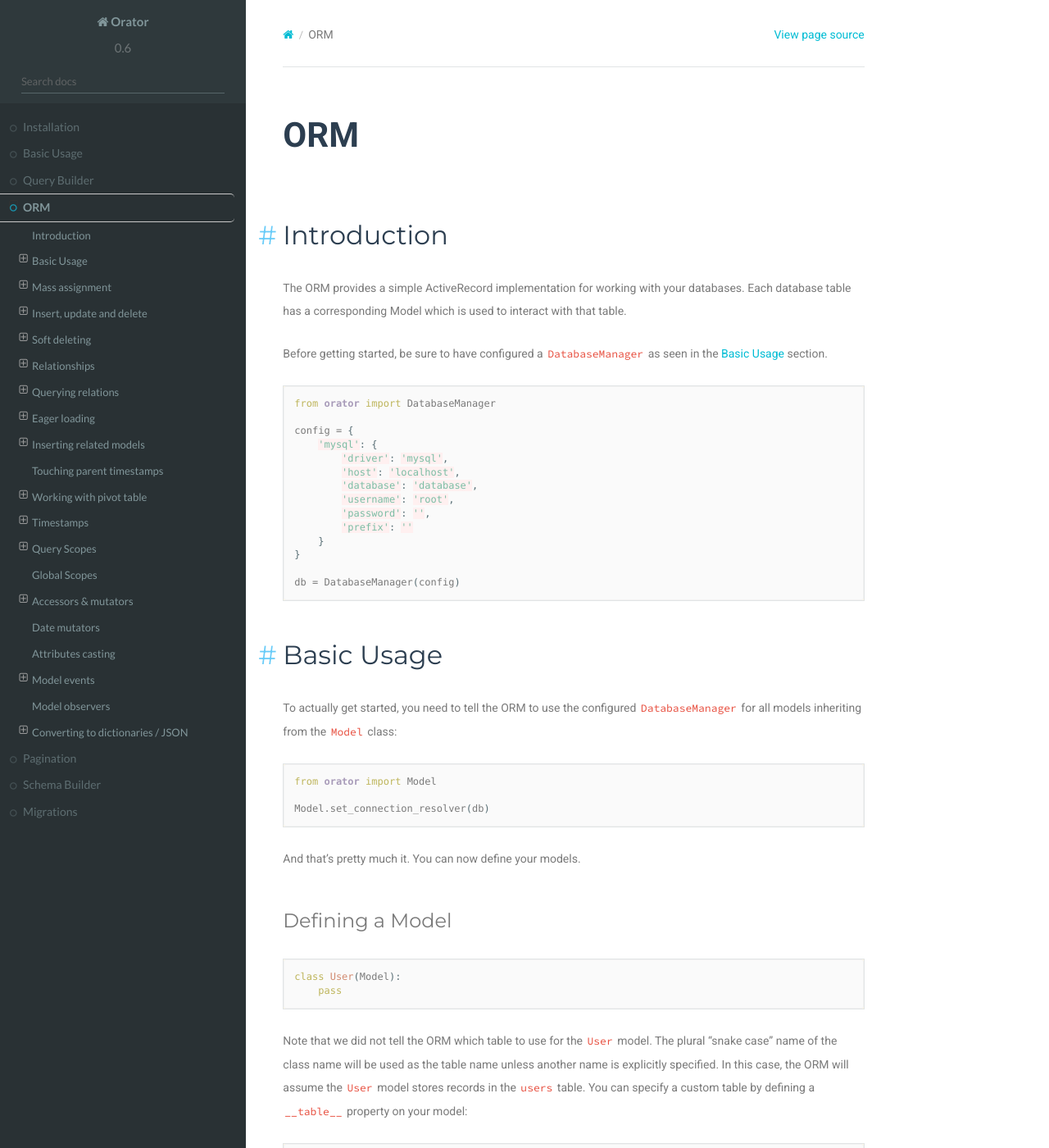
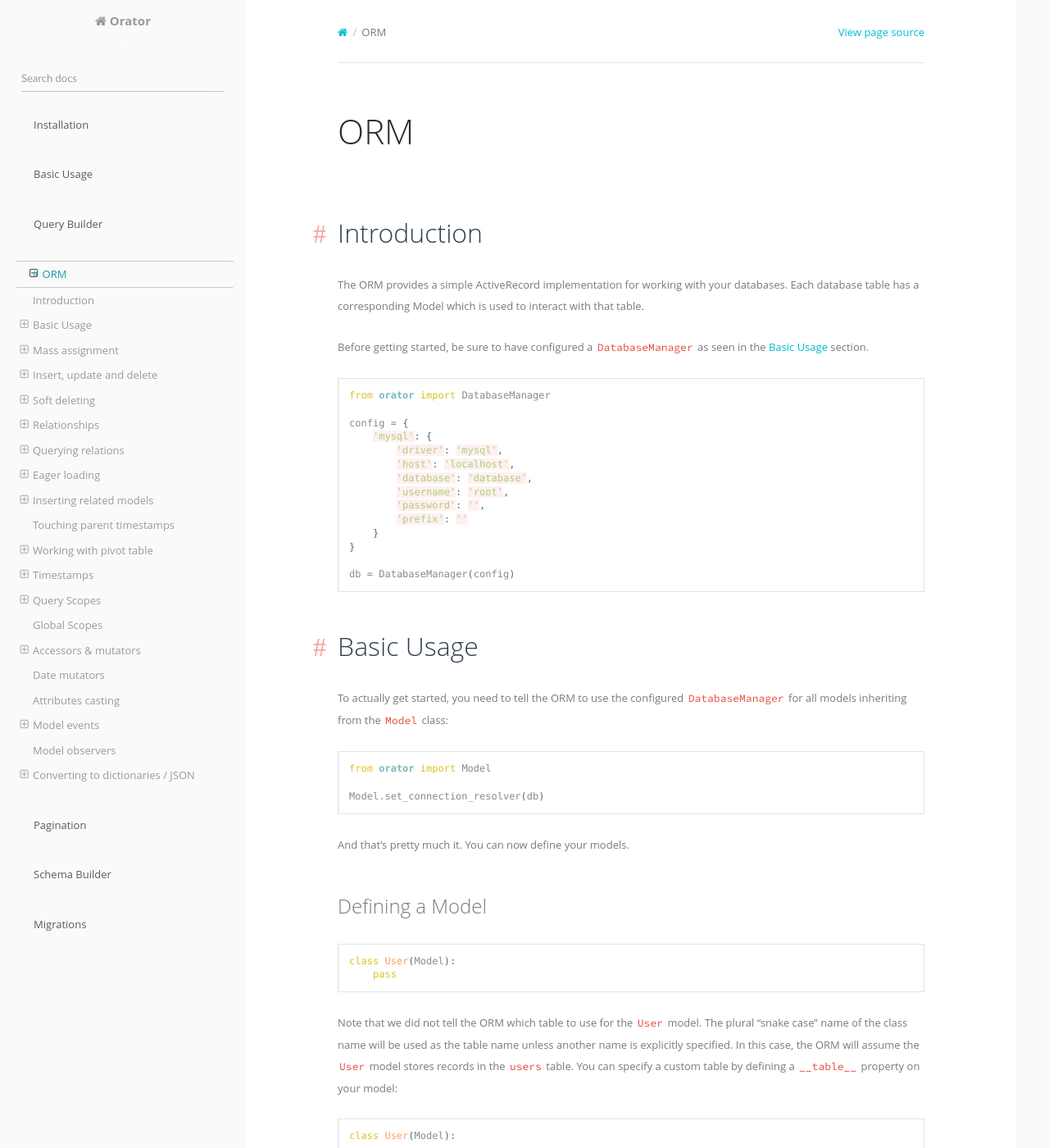
Before and after one commit to sdispater/orator, a Sphinx documentation site: the page built from docs/orm.rst, in a window 1280 px wide and 1400 px high. Shown: the whole window at 82% size. Built offline with Sphinx 7.4.7 and the Read the Docs theme 2.0.0, drawn with Linux system fonts in a browser that asks for light colours.

Commit message:
Updates documentation style

```diff
--- a/docs/_static/theme_overrides.css
+++ b/docs/_static/theme_overrides.css
@@ -1,16 +1,16 @@
 @import url(http://fonts.googleapis.com/css?family=Roboto:400,400italic,500,700);
 @import url(http://fonts.googleapis.com/css?family=Montserrat:400,700);
 @import url(http://fonts.googleapis.com/css?family=Source+Code+Pro:400,500,600);
-@import url(http://fonts.googleapis.com/css?family=Lato:400,700);
 
 body {
-    font: 400 14px/28px "Roboto",sans-serif;
+    font: 400 13px/26px "Open Sans",sans-serif;
     color: #7A7A7A;
     text-rendering: optimizelegibility;
+    background-color: #FAFAFA;
 }
 
 .wy-body-for-nav {
-    background: #FFFFFF;
+    background: #FAFAFA;
 }
 
 .wy-nav-content {
@@ -19,6 +19,18 @@
 
 .wy-nav-content-wrap {
     background: #FFFFFF;
+    margin-left: 300px;
+    padding-left: 70px;
+    padding-right: 70px;
+    box-shadow: 0 0 1px rgba(0, 0, 0, 0.1);
+    max-width: 940px;
+}
+
+@media only screen and (max-width: 768px) {
+    .wy-nav-content-wrap {
+        margin-left: 0;
+        padding-left: 0;
+    }
 }
 
 .rst-content h1:hover .headerlink,
@@ -29,78 +41,126 @@
 .rst-content h6:hover .headerlink,
 .rst-content dl dt:hover .headerlink {
     display: inline;
+    vertical-align: middle;
 }
 
 .wy-plain-list-disc li,
 .rst-content .section ul li,
 .rst-content .toctree-wrapper ul li,
 article ul li {
-    font: 400 14px/28px "Roboto",sans-serif;
+    font: 400 13px/26px "Open Sans",sans-serif;
     color: #7A7A7A;
 }
 
 .wy-nav-side {
-    background: #293134;
-    -moz-osx-font-smoothing: grayscale;
-    -webkit-font-smoothing: antialiased;
+    position: absolute;
+    background: #FAFAFA;
+    box-shadow: 0px 0 1px rgba(0, 0, 0, 0.1) inset;
+    overflow: visible;
+    bottom: inherit;
 }
 
 .wy-side-nav-search {
-    font-family: "Lato", "Roboto", sans-serif;
+    font-family: "Open Sans", "Roboto", sans-serif;
     font-size: 15px;
-    background-color: #2F393C;
+    background-color: transparent;
+    color: #7A7A7A;
 }
 
 .wy-menu-vertical ul {
-    font-family: "Lato", "Roboto", sans-serif;
+    font-family: "Open Sans", "Roboto", sans-serif;
     margin-right: 1em;
 }
 
+.wy-menu-vertical > ul {
+    padding-left: 20px;
+}
+
 .wy-menu-vertical li.current {
-    background: #293134;
+    background: transparent;
+}
+
+.wy-menu-vertical > ul > li {
+    margin-bottom: 30px;
+}
+
+.wy-menu-vertical > ul > li > ul {
+    display: block;
+}
+
+.wy-menu-vertical li.current > ul {
+    background: transparent;
+    padding: 0;
 }
 
 .wy-menu-vertical li.on a, .wy-menu-vertical li.current > a {
-    background: #293134;
+    background: transparent;
     border: 0;
+    font-weight: 400;
 }
 
 .wy-menu-vertical li a {
-    opacity: 0.6;
+    opacity: 1;
+}
+
+.wy-menu-vertical > ul > li > a,
+.wy-menu-vertical > ul > li > a:visited
+{
+    color: #5A5A5A;
+    opacity: 1;
+}
+
+.wy-menu-vertical li a:hover {
+    background: transparent;
 }
 
 .wy-menu-vertical li a, .wy-menu-vertical li.current > a {
-    padding: 0.3045em 2em;
     border-radius: 0 5px 5px 0;
 }
 
-.wy-menu-vertical li.current a {
+.wy-menu-vertical li.current > ul > li > a {
     font-size: 13px;
     border-right: 0;
     opacity: 1;
-    padding: 0.3045em 3em;
+    padding: 0.4045em 20px;
 }
 
 .wy-menu-vertical li.current > a {
-    font-size: 14px;
+    font-size: 13px;
     border-right: 0;
-    padding-left: 2em;
 }
 
 .wy-menu-vertical li.toctree-l2.current > a {
     background: none;
-    padding: 0.3045em 3em;
     font-size: 13px;
+    color: #F3888B !important;
 }
 
-.wy-menu-vertical li.toctree-l2.current > a::before {
+.wy-menu-vertical li.toctree-l1.current > ul > li > a::before {
     font-family: "FontAwesome";
-    content: "";
+    content: "";
     color: #EC7600;
     font-size: 8px;
     position: absolute;
-    top: 0.6045em;
+    top: 4px;
     left: 3em;
+    opacity: 0.3;
+    display: none;
+}
+
+.wy-menu-vertical li.toctree-l1.current > ul > li.toctree-l2.current > a::before {
+    content: "#";
+    color: #F3888B;
+    font-size: 13px;
+    position: absolute;
+    top: 6px;
+    left: 20px;
+    opacity: 1;
+    display: block;
+}
+
+.wy-menu-vertical li.toctree-l2.current ul {
+    display: none !important;
 }
 
 .wy-menu-vertical li.toctree-l2.current li.toctree-l3 > a  {
@@ -115,39 +175,47 @@
 
 .wy-menu-vertical a,
 .wy-menu-vertical a:visited {
-    color: #81969A;
-    line-height: 24px;
-    font-size: 14px;
+    color: #9A9A9A;
+    line-height: 20px;
+    font-size: 13px;
 }
 
 .wy-menu-vertical a:hover {
-    color: #81969A;
-    background: #2F393C;
+    color: #7A7A7A;
 }
 
+.wy-menu-vertical > ul > li > ul > li > a,
+.wy-menu-vertical > ul > li > ul > li > a:visited,
 .wy-menu-vertical li.current a,
 .wy-menu-vertical li.current a:visited {
-    color: #81969A;
+    color: #9A9A9A;
+    background: transparent;
+    -webkit-transition: all 0.3s;
+    -moz-transition: all 0.3s;
+    -ms-transition: all 0.3s;
+    -o-transition: all 0.3s;
+    transition: all 0.3s;
 }
 
+.wy-menu-vertical > ul > li > ul > li > a:hover,
 .wy-menu-vertical li.current a:hover {
-    color: #81969A;
-    background: #2F393C;
+    color: #F3888B;
+    background: transparent;
 }
 
 .wy-menu-vertical li.current > a {
-    color: #81969A !important;
+    color: #1999B3 !important;
+    padding-left: 2.427em;
 }
 
 .wy-menu-vertical li.current > a:hover {
-    background: #293134 !important;
 }
 
 .wy-side-nav-search input[type="text"] {
     border: 0;
     background: none;
     box-shadow: none;
-    color: #FFFFFF;
+    color: #8A8A8A;
     font-size: 13px;
     width: 90%;
     border-radius: 0;
@@ -158,7 +226,7 @@
 
 .wy-side-nav-search > a,
 .wy-side-nav-search > a:visited {
-    color: #81969A;
+    color: #9A9A9A;
 }
 
 .wy-side-nav-search > a:hover {
@@ -169,7 +237,11 @@
     position: relative;
 }
 
-.wy-menu-vertical li a span.toctree-expand {
+.wy-menu-vertical li span.toctree-expand::before,
+.wy-menu-vertical li.on a span.toctree-expand::before,
+.wy-menu-vertical li.current > a span.toctree-expand::before,
+.wy-menu-vertical li a span.toctree-expand,
+.wy-menu-vertical li a span.toctree-expand:before {
     display: none;
 }
 
@@ -179,28 +251,28 @@
     display: none;
 }
 
-.wy-menu-vertical li.toctree-l1:before {
-    font-family: FontAwesome;
-    content: "";
-    opacity: 0.3;
-    color: #81969A;
-    font-size: 10px;
+.wy-menu-vertical li.toctree-l1.current:before {
+    content: "#";
+    color: #1999B3;
+    font-size: 13px;
+    position: absolute;
     top: 3px;
-    position: absolute;
-    left: 12px;
+    left: 20px;
     z-index: 2;
+    display: block;
 }
 
-.wy-menu-vertical li.toctree-l1.current:before {
+.wy-menu-vertical li.toctree-l1:before {
     font-family: FontAwesome;
     content: "";
     opacity: 1;
     color: #1999B3;
     font-size: 10px;
-    top: 3px;
+    top: 2px;
     position: absolute;
     left: 12px;
     z-index: 2;
+    display: none;
 }
 
 .rst-content table.docutils,
@@ -237,21 +309,34 @@
     background: none;
 }
 
+.rst-content table.docutils tbody td tt.code,
+.rst-content table.field-list tbody td tt.code,
+.rst-content table.docutils tbody td code.code,
+.rst-content table.field-list tbody td code.code
+{
+    border: 0;
+    background: none;
+    padding: 0.3em 0;
+    color: #1999B3;
+}
+
 .rst-content .highlighted {
-    background: rgba(205, 220, 57, 0.7);
-    border: 1px solid rgba(205, 220, 57, 0.9);
-    padding: 1px 3px;
+    background: rgba(138, 179, 181, 0.15) none repeat scroll 0% 0%;
+    border: 1px solid rgba(138, 179, 181, 0.2);
+    padding: 2px 3px;
     border-radius: 3px;
-    color: rgba(135, 150, 0, 1);
+    color: inherit;
+    display: inline;
+    font-weight: inherit;
 }
 
 h1, h2, h3, h4, h5, h6 {
     color: #7A7A7A;
     padding: 10px 0px;
-    font-family: "Montserrat",serif;
+    font-family: "Open Sans", "Montserrat",serif;
     line-height: 1;
     margin: 40px 0 30px 0;
-    font-weight: 400;
+    font-weight: 300;
 }
 
 h1 {
@@ -265,11 +350,12 @@
 }
 
 h2:before {
+    font-family: "FontAwesome";
     content: "#";
     margin-left: -30px;
     font-size: 32px;
-    top: 10px;
-    color: #03A9F4;
+    top: 11px;
+    color: #EF6155;
     opacity: 0.6;
     position: absolute;
 }
@@ -287,10 +373,9 @@
 h1 a,
 .header h1,
 .header h1 a {
-    font: 700 42px/66px "Roboto", "Montserrat", sans-serif;
+    font: 300 42px/66px "Open Sans", "Roboto","Montserrat",sans-serif;
     margin-bottom: 30px;
-    font-weight: 700;
-    color: #2C3E50;
+    color: #2C2C2C;
 }
 
 a, a:visited {
@@ -302,7 +387,7 @@
 }
 
 p {
-    font: 400 14px/28px "Roboto",sans-serif;
+    font: 400 13px/26px "Open Sans",sans-serif;
     color: #7A7A7A;
 }
 
@@ -334,11 +419,12 @@
 
 .highlight > pre, div[class^="highlight"] pre {
     font-family: "Source Code Pro", "Consolas", "Menlo", "Monaco", "Courier New", Courier, monospace;
-	border: 1px solid #F2F2F2;
+	border-left: 1px solid #F2F2F2;
     font-size: 13px;
-    padding: 4%;
+    padding: 2% 4%;
+    margin-left: 1%;
     color: #7A7A7A;
-    background-color: #FAFAFA;
+    /*background-color: #FAFAFA;*/
 }
 
 code {
@@ -369,40 +455,54 @@
 .rst-content .versionadded,
 .rst-content .tip,
 .rst-content .caution{
-    padding: 0px 40px;
-    margin: 30px 0px;
+    padding: 0px 4%;
+    margin: 30px 1%;
     background: #FFFFFF;
 }
 
+.rst-content .note .highlight > pre,
+.rst-content .note div[class^="highlight"] pre,
+.rst-content .warning .highlight > pre,
+.rst-content .warning div[class^="highlight"] pre,
+.rst-content .versionadded .highlight > pre,
+.rst-content .versionadded div[class^="highlight"] pre,
+.rst-content .tip .highlight > pre,
+.rst-content .tip div[class^="highlight"] pre,
+.rst-content .caution .highlight > pre,
+.rst-content .caution div[class^="highlight"] pre {
+    margin-left: 0;
+    border-left: 0;
+}
+
 .rst-content .note {
-    border-left: 1px solid rgba(60, 147, 206, 0.7);
-    color: rgb(99, 169, 216) !important;
+    border-left: 1px solid rgba(111, 179, 210, 0.4);
+    color: #6FB3D2 !important;
 }
 
 .rst-content .warning,
 .rst-content .caution {
-    border-left: 1px solid #FF9800;
-    color: #FFC107 !important;
+    border-left: 1px solid rgba(244, 191, 117, 0.4);
+    color: #F4BF75 !important;
 }
 
 .rst-content .tip {
-    border-left: 1px solid #A1C659;
+    border-left: 1px solid rgba(161, 198, 89, 0.4);
     color: #A1C659 !important;
 }
 
 .rst-content .note > p {
     padding: 12px 12px 12px 0;
-    color: rgb(99, 169, 216) !important;
+    color: #6FB3D2 !important;
 }
 
 .rst-content .warning > p,
 .rst-content .caution > p
 {
     padding: 12px 12px 12px 0;
-    color: #FF9800 !important;
+    color: #F4BF75 !important;
 }
 
-.rst-content .tip> p {
+.rst-content .tip > p {
     padding: 12px 12px 12px 0;
     color: #A1C659 !important;
 }
@@ -438,6 +538,7 @@
     border: 0;
     padding: 0;
     display: inline;
+    color: #F99157 !important;
 }
 
 .btn-neutral,
@@ -448,19 +549,20 @@
     padding: 6px 14px;
     border-radius: 4px;
     box-shadow: none;
-    border: 1px solid rgba(0, 0, 0, 0.05);
+    border: 0;
     transition: all 0.3s;
+    background-color: transparent !important;
 }
 
 .btn-neutral:hover {
-    background-color: rgba(0, 188, 212, 0.6) !important;
-    color: rgba(255, 255, 255, 0.9) !important;
+    background-color: transparent !important;
+    color: rgba(25, 153, 179, 0.8) !important;
     /*color: rgba(0, 168, 192, 1) !important;*/
 }
 
 .btn-neutral:focus {
-    background-color: rgba(0, 188, 212, 0.6) !important;
-    color: rgba(255, 255, 255, 0.7) !important;
+    background-color: transparent !important;
+    color: rgba(25, 153, 179, 1) !important;
     box-shadow: none;
     padding: 6px 14px;
 }
@@ -569,12 +671,14 @@
 .highlight .sr { color: #dc322f } /* Literal.String.Regex */
 .highlight .s1 { color: #2aa198 } /* Literal.String.Single */
 .highlight .ss { color: #2aa198 } /* Literal.String.Symbol */
-.highlight .bp { color: #268bd2 } /* Name.Builtin.Pseudo */
-.highlight .vc { color: #268bd2 } /* Name.Variable.Class */
-.highlight .vg { color: #268bd2 } /* Name.Variable.Global */
-.highlight .vi { color: #268bd2 } /* Name.Variable.Instance */
+.highlight .bp { color: #F2777A } /* Name.Builtin.Pseudo */
+.highlight .vc { color: #F2777A } /* Name.Variable.Class */
+.highlight .vg { color: #F2777A } /* Name.Variable.Global */
+.highlight .vi { color: #F2777A } /* Name.Variable.Instance */
 .highlight .il { color: #2aa198 } /* Literal.Number.Integer.Long */
 
+
+/***** Mocha *****/
 .highlight .s { color: #7BBDA4 } /* Literal.String */
 .highlight .s1 { color: #7BBDA4 } /* Literal.String */
 .highlight .si { color: #A89BB9 } /* Literal.String */
@@ -588,11 +692,14 @@
 .highlight .ow { color: #BEB55B; font-weight: normal } /* Operator.Word */
 .highlight .nc { color: #D28B71; font-weight: 500 } /* Name.Class */
 .highlight .nf { color: #8AB3B5; font-weight: normal; } /* Name.Function */
-.highlight .bp { color: #CB6077 } /* Name.Builtin.Pseudo */
+.highlight .bp { color: #F3888B } /* Name.Builtin.Pseudo */
+.highlight .vc { color: #F3888B } /* Name.Variable.Class */
+.highlight .vg { color: #F3888B } /* Name.Variable.Global */
+.highlight .vi { color: #F3888B } /* Name.Variable.Instance */
 .highlight .nd { color: #BB9584 } /* Name.Decorator */
 .highlight .ne { color: #CB6077; font-weight: 400 } /* Name.Exception */
-.highlight .o { color: #7A7A7A } /* Operator */
-.highlight .n { color: #7A7A7A }
+.highlight .o { color: #8A8A8A } /* Operator */
+.highlight .n { color: #8A8A8A }
 .highlight .c { color: #B8AFAD; font-style: normal; }
 .highlight .sd { color: #B8AFAD; font-style: normal; }
 .highlight .nl { color: #A89BB9 } /* Name.Label */
@@ -609,9 +716,56 @@
     padding: 0.3em 0.5em;
     background-color: #FAFAFA;
 }
-tt.code .name, code.code .name { color: #7A7A7A }
-tt.code .operator, code.code .operator { color: #7A7A7A }
-tt.code .punctuation, code.code .punctuation { color: #7A7A7A }
+tt.code .name, code.code .name { color: #8A8A8A }
+tt.code .operator, code.code .operator { color: #8A8A8A }
+tt.code .punctuation, code.code .punctuation { color: #8A8A8A }
 tt.code .string, code.code .string { color: #7BBDA4 }
 tt.code .number, code.code .number { color: #F4BC87 }
 tt.code .integer, code.code .integer { color: #F4BC87 }
+
+
+/***** Eighties *****/
+
+.highlight .s { color: #AFCE79 } /* Literal.String */
+.highlight .s1 { color: #AFCE79 } /* Literal.String */
+.highlight .si { color: #AFCE79 } /* Literal.String */
+.highlight .m { color: #7BB } /* Literal.Number */
+.highlight .mf { color: #7BB } /* Literal.Number */
+.highlight .mh { color: #7BB } /* Literal.Number */
+.highlight .mi { color: #7BB } /* Literal.Number */
+.highlight .mo { color: #7BB } /* Literal.Number */
+.highlight .k { color: #DAC322; font-weight: normal; } /* Keyword */
+.highlight .kn { color: #DAC322; font-weight: normal; } /* Keyword */
+.highlight .ow { color: #DAC322; font-weight: normal } /* Operator.Word */
+.highlight .nc { color: #F9A167; font-weight: 400 } /* Name.Class */
+.highlight .nf { color: #77BBBB; font-weight: normal; } /* Name.Function */
+.highlight .bp { color: #F3888B } /* Name.Builtin.Pseudo */
+.highlight .vc { color: #F3888B } /* Name.Variable.Class */
+.highlight .vg { color: #F3888B } /* Name.Variable.Global */
+.highlight .vi { color: #F3888B } /* Name.Variable.Instance */
+.highlight .nd { color: #E3AB83 } /* Name.Decorator */
+.highlight .ne { color: #CB6077; font-weight: 400 } /* Name.Exception */
+.highlight .o { color: #8A8A8A } /* Operator */
+.highlight .n { color: #8A8A8A }
+.highlight .c { color: #B8AFAD; font-style: normal; }
+.highlight .sd { color: #B8AFAD; font-style: normal; }
+.highlight .nl { color: #7BB } /* Name.Label */
+.highlight .nn { color: #7BB } /* Name.Namespace */
+.highlight .nx { color: #7BB } /* Name.Other */
+.highlight .py { color: #7BB } /* Name.Property */
+
+/* Inline code */
+
+tt.code, code.code {
+    border: 1px solid #F2F2F2;
+    font-weight: normal;
+    display: inline;
+    padding: 0.3em 0.5em;
+    background-color: #FAFAFA;
+}
+tt.code .name, code.code .name { color: #8A8A8A }
+tt.code .operator, code.code .operator { color: #8A8A8A }
+tt.code .punctuation, code.code .punctuation { color: #8A8A8A }
+tt.code .string, code.code .string { color: #AFCE79 }
+tt.code .number, code.code .number { color: #7BB }
+tt.code .integer, code.code .integer { color: #7BB }
```
